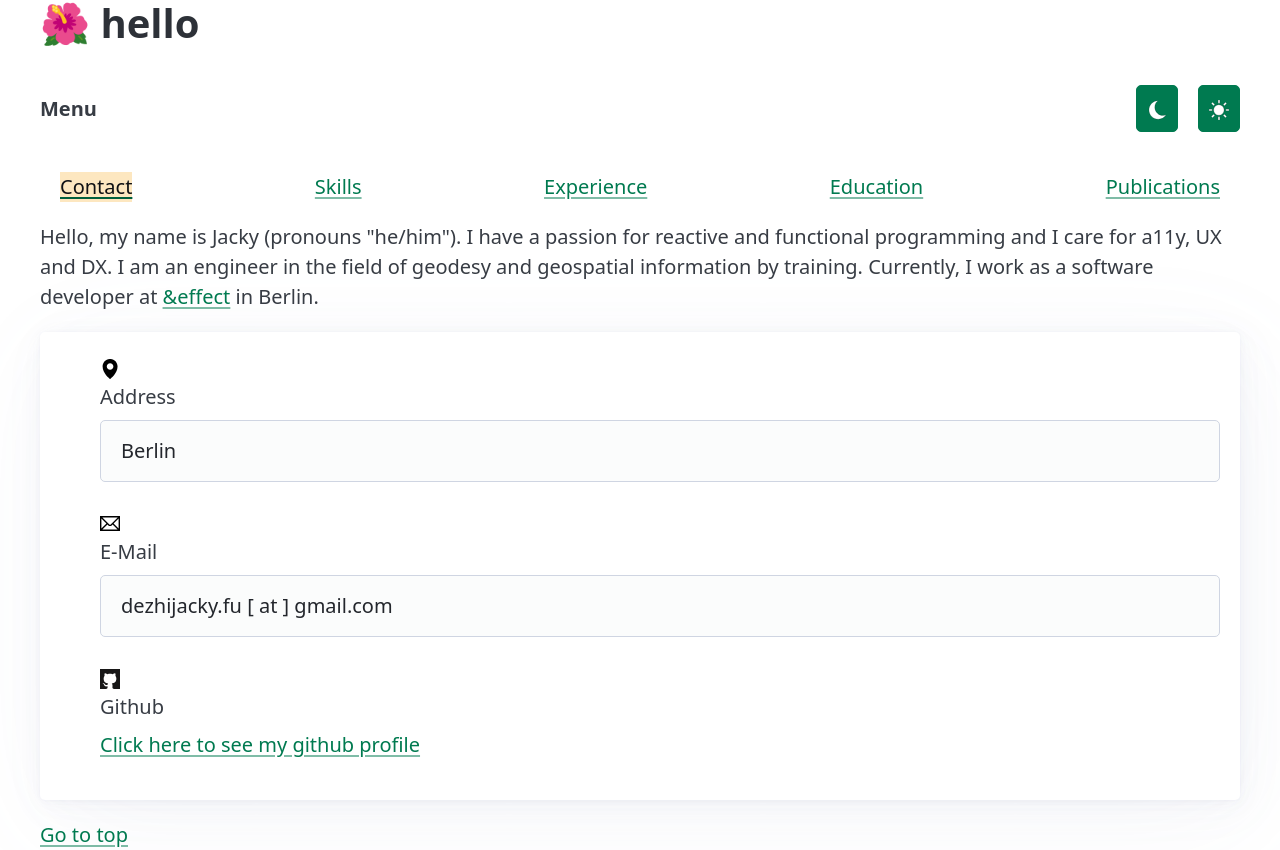
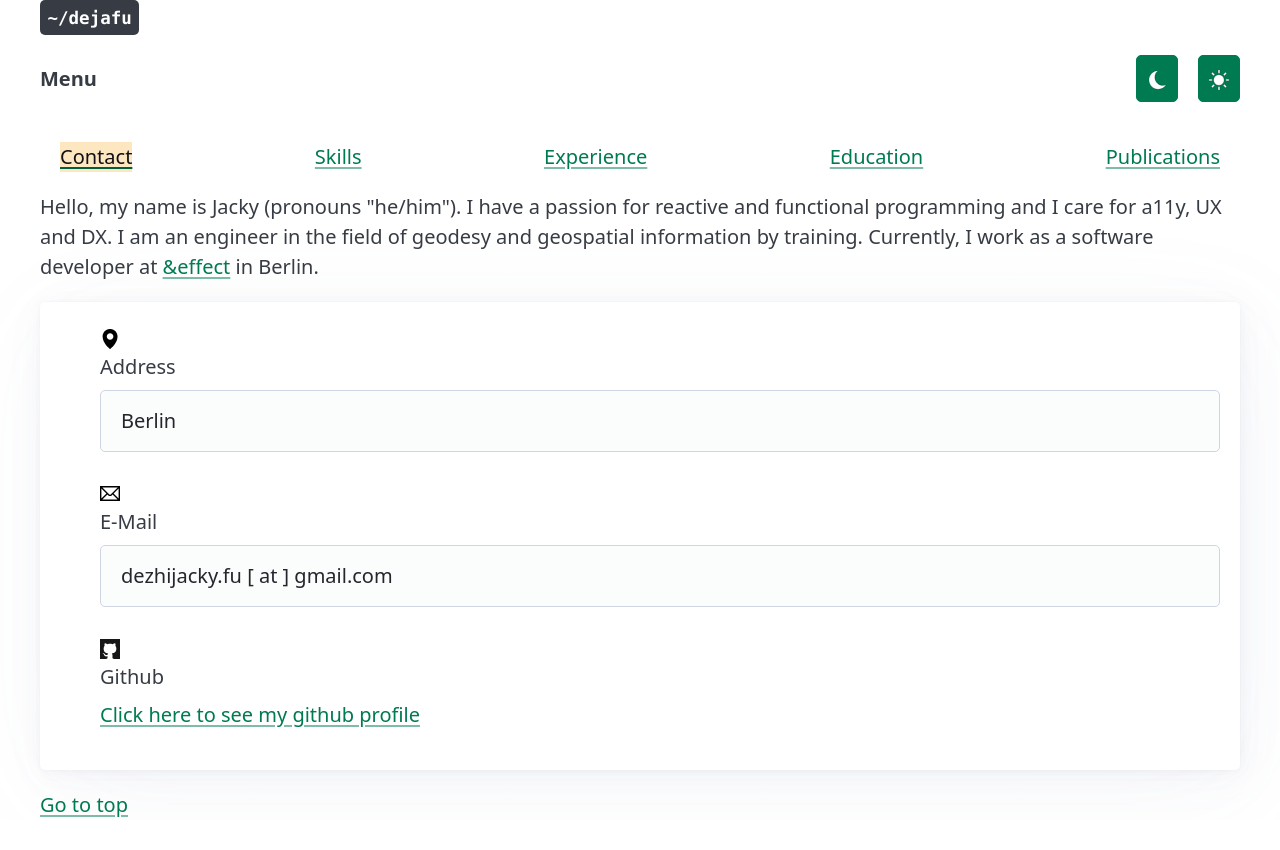
Before and after one commit to jackyscript/dejafu, a Vue app: page / in a window 1280 px wide. After the commit the page ends 820 px from the top, so only its background shows below. Built offline with nearby package versions, Linux system fonts and the light colour scheme.

Commit message:
Update HeaderComponent.vue

```diff
--- a/src/components/HeaderComponent.vue
+++ b/src/components/HeaderComponent.vue
@@ -1,16 +1,5 @@
-<script setup>
-defineProps({
-  msg: {
-    type: String,
-    required: true
-  }
-})
-</script>
-
 <template>
   <header class="container">
-    <h1>{{ msg }}</h1>
+    <kbd>~/dejafu</kbd>
   </header>
 </template>
-
-<style scoped></style>
```
